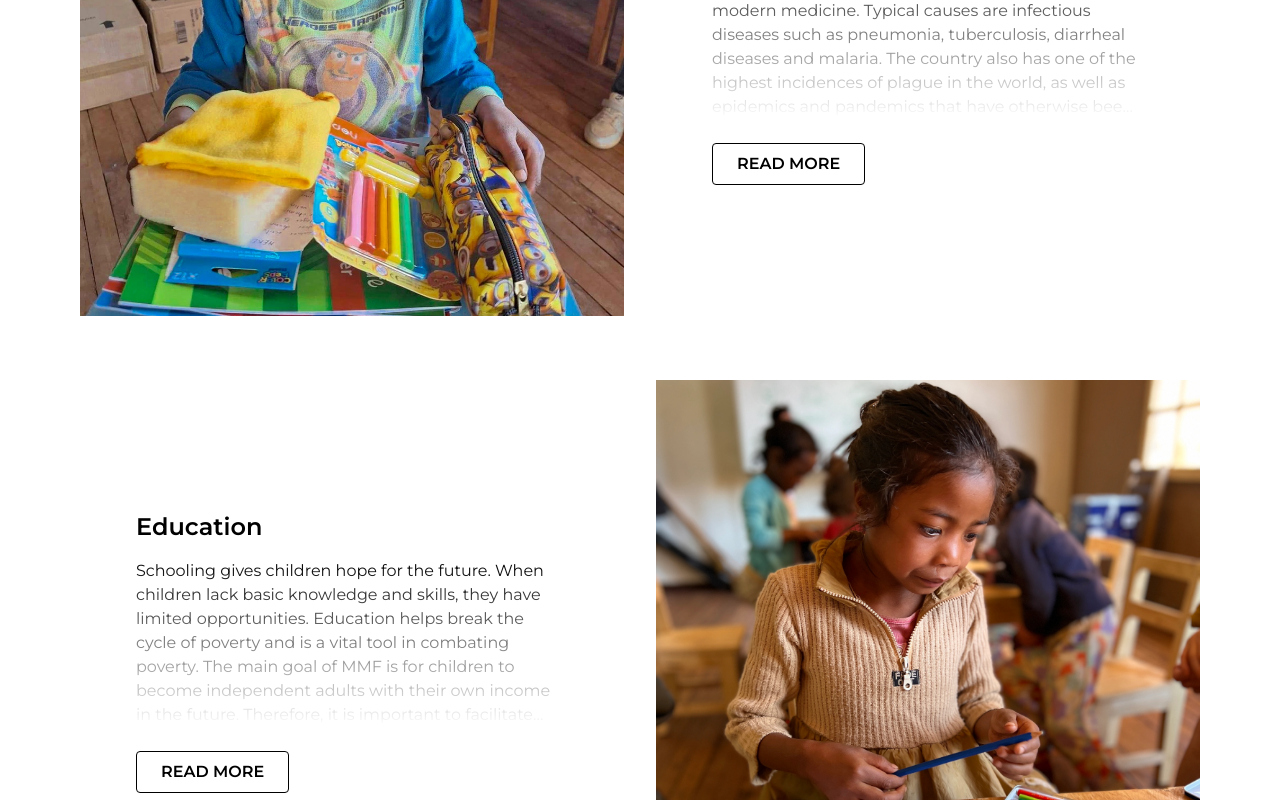
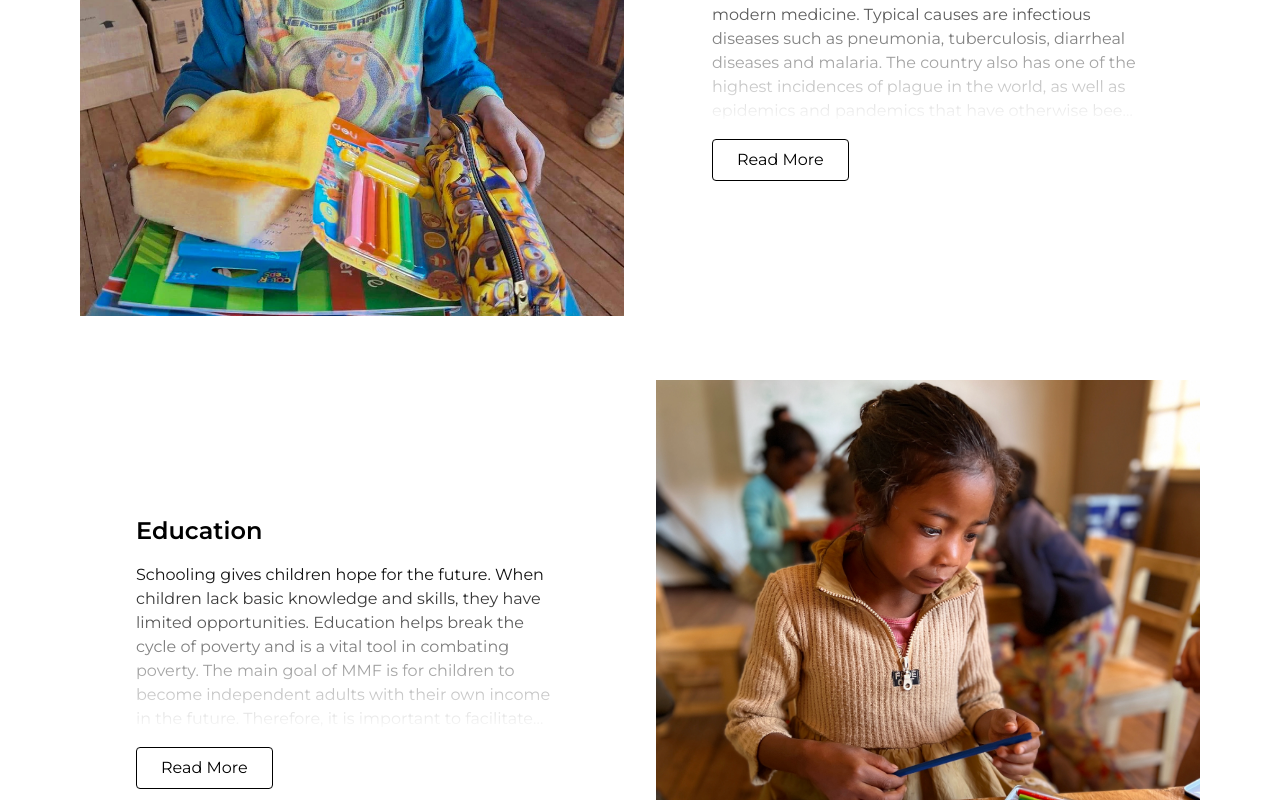
Before and after one commit to NoroffFEU/musikkforandrerliv.no, a React (Vite) app: page /work in a window 1280 px wide. Shown: the part 1060-1860 px from the top of the page. Built offline with nearby package versions, Linux system fonts and the light colour scheme; a web font is replaced by a local one.

Commit message:
adjust height offset in HeroBannerNav and refine padding/margin in categorySection for improved layout consistency

```diff
--- a/src/components/ourWorkPage/HeroBannerNav.jsx
+++ b/src/components/ourWorkPage/HeroBannerNav.jsx
@@ -25,7 +25,7 @@ export default function HeroBannerNav() {
       const sectionPosition =
         section.getBoundingClientRect().top + window.scrollY; // absolute position for section
       const windowHeight = window.innerHeight;
-      const offset = windowHeight * 0.2; // 20% height offset
+      const offset = windowHeight * 0.25; // 20% height offset
       const scrollPosition = sectionPosition - offset; // adjusting position to offset
 
       window.scrollTo({
--- a/src/components/ourWorkPage/categorySection.jsx
+++ b/src/components/ourWorkPage/categorySection.jsx
@@ -19,7 +19,7 @@ const CategorySection = () => {
   };
 
   return (
-    <section className="container mx-auto max-w-6xl px-4 py-8">
+    <section className="container mx-auto max-w-6xl px-8 md:px-4 py-8">
       <div className="space-y-16">
         {sections.map((section, index) => (
           <div
@@ -36,7 +36,7 @@ const CategorySection = () => {
                     className="w-full h-full object-cover aspect-square max-md:rounded-t-lg"
                   />
                 </div>
-                <div className="md:order-2 p-8 sm:p-14 sm:mr-2">
+                <div className="md:order-2 px-6 md:px-14 sm:mr-2">
                   <div className="flex items-center gap-1.5">
                     <h2 className="text-2xl md:text-2xl font-bold sm:font-semibold text-left">
                       {section.title}
@@ -56,7 +56,7 @@ const CategorySection = () => {
                     <ReusableButton
                       text="Read More"
                       onClick={handleReadMoreClick}
-                      className="mt-6 uppercase font-semibold"
+                      className="mt-4"
                     />
                   </div>
                 </div>
@@ -70,7 +70,7 @@ const CategorySection = () => {
                     className="w-full h-full object-cover aspect-square max-md:rounded-t-lg"
                   />
                 </div>
-                <div className="md:order-1 p-8 sm:p-14 sm:mr-2">
+                <div className="md:order-1 px-6 md:px-14 sm:mr-2">
                   <div className="flex items-center gap-1.5">
                     <h2 className="text-2xl md:text-2xl font-bold sm:font-semibold text-left">
                       {section.title}
@@ -89,7 +89,7 @@ const CategorySection = () => {
                     <ReusableButton
                       text="Read More"
                       onClick={handleReadMoreClick}
-                      className="mt-6 uppercase font-semibold"
+                      className="mt-4"
                     />
                   </div>
                 </div>
```
